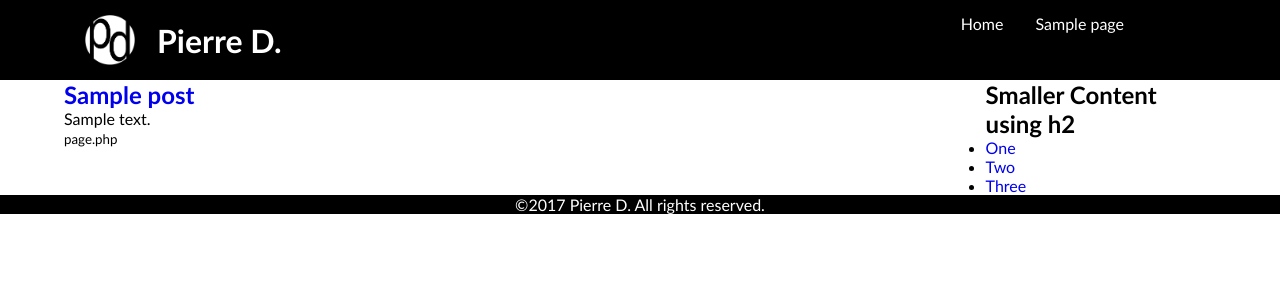
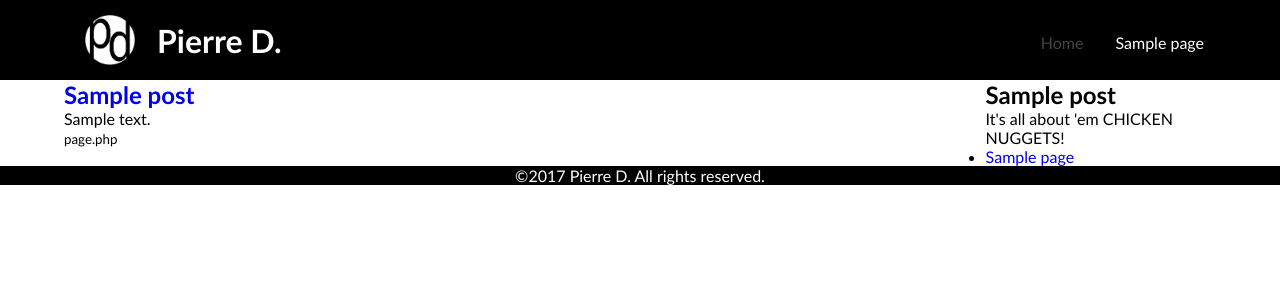
Before and after one commit to adoboeater415/web170, a WordPress theme: template portfolio/page.php in a window 1280 px wide. Shown: the top 300 px of the page. Run offline with PHP 8.4 and a stand-in for WordPress, Linux system fonts and the light colour scheme; the site name, menu and one post (Sample post) are stand-ins, and other content is empty; some libraries are stand-ins or nearby versions.

Commit message:
Add files via upload

```diff
--- a/portfolio/footer.php
+++ b/portfolio/footer.php
@@ -7,7 +7,11 @@
             <p>&copy;2017 <a href="#">Pierre D.</a> All rights reserved.</p>
 
         </div>
-        <!-- enf footer -->
+        <!-- end footer -->
+
+        <!-- wp footer function -->
+        <?php wp_footer(); ?>
+        <!-- end of wp footer function -->
 
     </body>
 
--- /dev/null
+++ b/portfolio/functions.php
@@ -0,0 +1,21 @@
+<?php
+
+/*
+Theme Name: Final Demo Theme for Web 170 Spring 2017
+Theme URI: https://github.com/adoboeater415/web170/tree/master/templates
+Author: Pierre Dayag
+Author URI: http;//pierredayag.com
+Description: This is my Demo Theme for my Web 170 class in the Spring Quarter 2017
+Version: 42.0
+*/
+
+// register menus
+register_nav_menus(array('main-menu' => __('Main Menu'), 'footer-menu' => __('Footer Menu'),));
+
+//
+add_theme_support('post-thumbnails');
+
+//
+add_image_size('icon', 140, 140, true);
+
+?>
--- a/portfolio/header.php
+++ b/portfolio/header.php
@@ -27,7 +27,9 @@
         </script>
         <!-- end flex -->
 
-
+        <!-- wp header function -->
+        <?php wp_head(); ?>
+        <!-- end of wp header function -->
 
     </head>
 
@@ -42,13 +44,23 @@
             </a>
             <!-- logo ends -->
 
-            <!-- nav div starts here -->
+            <!-- nav div starts here
             <div id="navigation">
+               	<ul id="navigation">
+               	<li><a href="#">About</a></li>
+               	<li><a href="#">Portfolio</a></li>
+               	<li><a href="#">Blog</a></li>
+               	<li><a href="#">Conact</a></li>
+				</ul>
+            </div>
+            nave div ends here -->
 
-                <?php wp_nav_menu(array('theme_location' => 'main-menu', 'container' => 'div', 'container_id' => 'navigation',)); ?>
+            <!-- wp menu -->
+            <?php wp_nav_menu(array('theme_location' => 'main-menu', 'container' => 'div', 'container_id' => 'navigation') ); ?>
 
-            </div>
-            <!-- nave div ends here -->
+            <!-- <?php wp_nav_menu(); ?> -->
+            <!-- end wp menu -->
+
 
         </div>
         <!-- header ends here -->
--- a/portfolio/index.php
+++ b/portfolio/index.php
@@ -18,4 +18,6 @@
             </div>
             <!-- main content ends -->
 
+            <?php get_sidebar(); ?>
+
 <?php get_footer(); ?>
--- a/portfolio/sidebar.php
+++ b/portfolio/sidebar.php
@@ -1,15 +1,48 @@
 			<!-- side content -->
             <div id="side">
 
-                <h2>Smaller Content using h2</h2>
+               <h2>
+               		<?php
 
-                <ul>
+				   if(is_page()) {
 
-                    <li><a href="#">One</a></li>
-                    <li><a href="#">Two</a></li>
-                    <li><a href="#">Three</a></li>
+					   echo get_the_title($post->post_parent); // get parent title
 
-                </ul>
+				   } else {
+
+					   echo 'Entries';
+
+				   }
+
+				   ?>
+               </h2>
+
+               <p>It's all about 'em CHICKEN NUGGETS!</p>
+
+
+               <ul>
+				   <?php
+
+				   if(is_page()) { // if on page
+
+				   	if($post->post_parent) { // if this page has a parent
+
+					wp_list_pages(array('title_li' => '', 'child_of' => $post->post_parent)); // this will list the children
+
+					} else { // if on parent page
+
+						wp_list_pages(array('title_li' => '', 'child_of' => $post->ID));
+
+					}
+
+				   } else { // if on a different page
+
+				   	wp_list_categories(array('title_li' => 'Blog')); // blog categories
+
+				   }
+
+				   ?>
+               </ul>
 
             </div>
             <!-- side content ends -->
--- a/portfolio/style.css
+++ b/portfolio/style.css
@@ -50,7 +50,8 @@
 
 #navigation {
     width: 50%;
-    margin-right: 70px;
+	margin-top: 1.5%;
+    margin-right: 60px;
     float: right;
     text-align: right;
     list-style-type: none;
@@ -73,6 +74,10 @@
 
 #navigation li a:hover {
     color: #444;
+}
+
+#navigation li.current-menu-item a {
+    color: #444; /* for the current page */
 }
 
 #navigation ul li ul.sub-menu {
```
Also changed, not shown: portfolio/404.php (added, +11 -0 lines), portfolio/front-page.php (+4 -3 lines).
